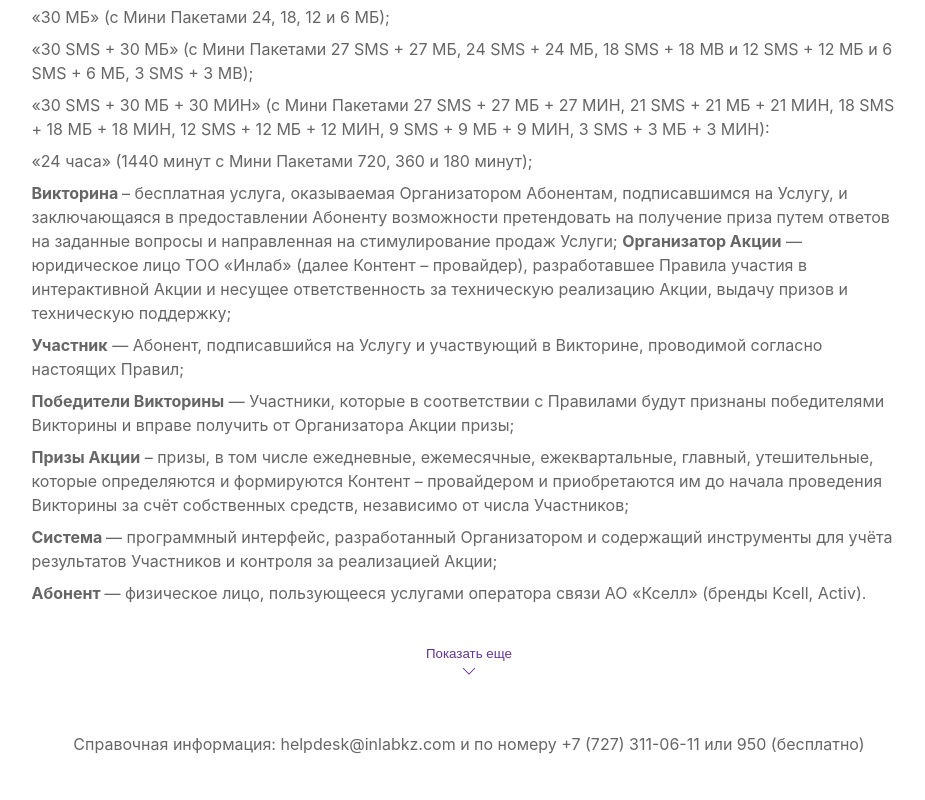
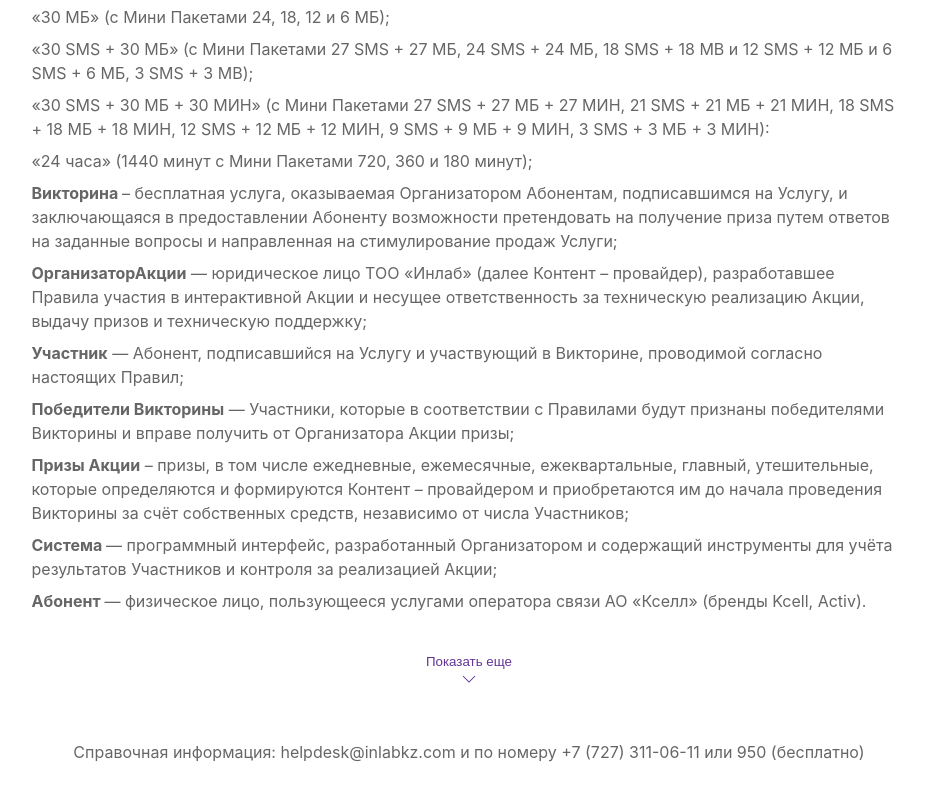
Before and after one commit to promotional-test/promotional-test, a plain HTML site: page index.html in a window 1280 px wide. Shown: the part 3564-4364 px from the top of the page, without its empty margins (171-1096 px from the left). Drawn offline with nearby package versions, Linux system fonts and the light colour scheme.

Commit message:
fix text

```diff
--- a/index.html
+++ b/index.html
@@ -267,8 +267,8 @@
             <p>«24 часа» (1440 минут с Мини Пакетами 720, 360 и 180 минут);</p>
             <p><strong>Викторина </strong>– бесплатная услуга, оказываемая Организатором Абонентам, подписавшимся на
                Услугу, и заключающаяся в предоставлении Абоненту возможности претендовать на получение приза путем
-               ответов на заданные вопросы и направленная на стимулирование продаж Услуги; <strong>Организатор
-                  Акции</strong> — юридическое лицо ТОО «Инлаб» (далее Контент – провайдер), разработавшее Правила
+               ответов на заданные вопросы и направленная на стимулирование продаж Услуги;</p>
+            <p><strong>ОрганизаторАкции</strong> — юридическое лицо ТОО «Инлаб» (далее Контент – провайдер), разработавшее Правила
                участия в интерактивной Акции и несущее ответственность за техническую реализацию Акции, выдачу призов и
                техническую поддержку;</p>
             <p><strong>Участник</strong> — Абонент, подписавшийся на Услугу и участвующий в Викторине, проводимой
```
